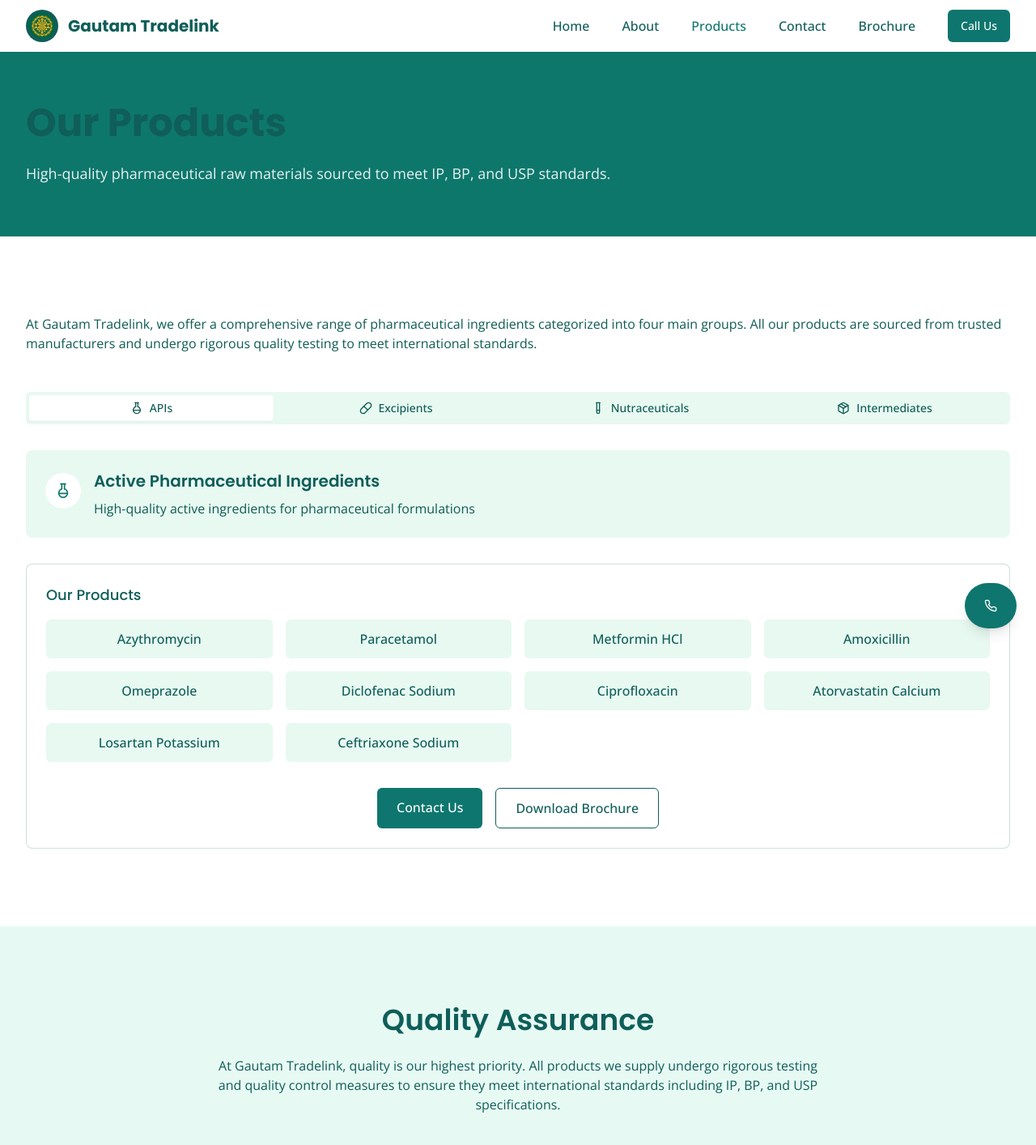
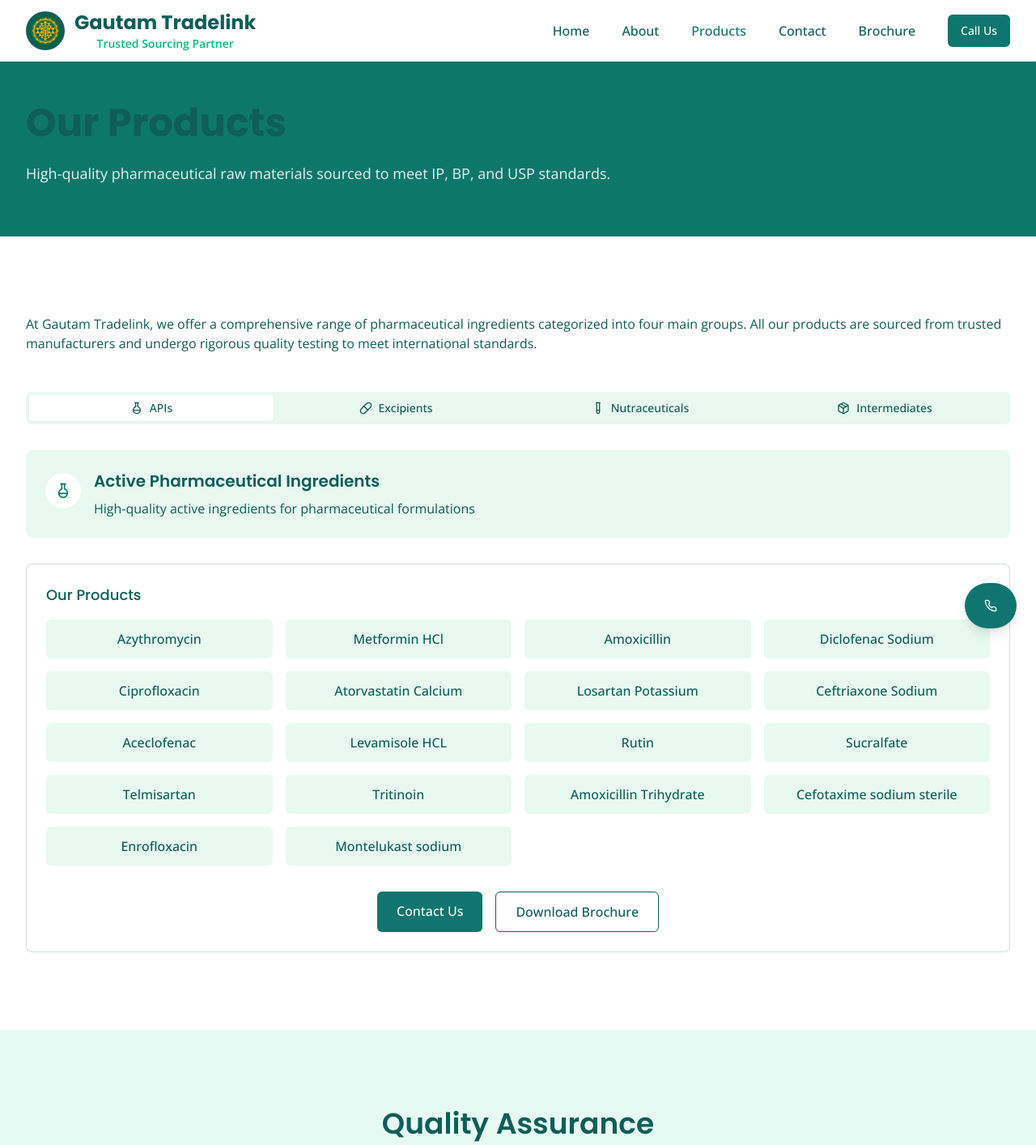
Before and after one commit to vatsal8355/gautam-tradelink-web, a React (Vite) app: page /products in a window 1280 px wide. Shown: the top 1414 px of the page at 81% size. Built offline with nearby package versions, Linux system fonts and the light colour scheme.

Commit message:
changes as said by vatsal

```diff
--- a/src/components/home/ContactCTA.tsx
+++ b/src/components/home/ContactCTA.tsx
@@ -15,7 +15,7 @@ const ContactCTA = () => {
             <Button asChild size="lg" className="bg-[#E7F9F3] text-[#0F5E59] hover:bg-[#E7F9F3]/90">
               <Link to="/contact">Contact Us</Link>
             </Button>
-            <Button asChild variant="outline" size="lg" className="text-white border-white/20 hover:bg-white/10">
+            <Button asChild size="lg" className="bg-[#E7F9F3] text-[#0F5E59] hover:bg-[#E7F9F3]/90">
               <Link to="/brochure">Download Brochure</Link>
             </Button>
           </div>
--- a/src/components/home/ProductCategories.tsx
+++ b/src/components/home/ProductCategories.tsx
@@ -1,4 +1,3 @@
-
 import { Link } from "react-router-dom";
 import { cn } from "@/lib/utils";
 import { FlaskRound, Pill, TestTube, Package } from "lucide-react";
@@ -9,7 +8,7 @@ const categories = [
     title: "Active Pharmaceutical Ingredients",
     icon: FlaskRound,
     description: "High-quality active ingredients for pharmaceutical formulations",
-    examples: ["Azythromycin", "Paracetamol", "Metformin HCl"],
+    examples: ["Azythromycin", "Metformin HCl", "Aceclofenac"],
     bgClass: "bg-primary/5"
   },
   {
@@ -17,7 +16,7 @@ const categories = [
     title: "Excipients",
     icon: Pill,
     description: "Essential inactive ingredients for pharmaceutical manufacturing",
-    examples: ["Microcrystalline Cellulose", "Lactose Monohydrate", "Povidone (PVP)"],
+    examples: ["Microcrystalline Cellulose", "Lactose Monohydrate", "Aspartame"],
     bgClass: "bg-secondary/10"
   },
   {
@@ -25,7 +24,7 @@ const categories = [
     title: "Nutraceuticals",
     icon: TestTube,
     description: "Natural ingredients with health benefits for nutritional supplements",
-    examples: ["Vitamin A", "Coenzyme Q10", "Green Tea Extract"],
+    examples: ["Vitamin A", "Vitamin C (plain/coated)", "Beta Carotene"],
     bgClass: "bg-emerald-50"
   },
   {
--- a/src/components/layout/Footer.tsx
+++ b/src/components/layout/Footer.tsx
@@ -88,7 +88,7 @@ const Footer = () => {
               <li className="flex items-start space-x-3">
                 <Phone size={18} className="mt-0.5 flex-shrink-0" />
                 <div className="text-sm">
-                  <p className="font-medium">Vatsal Shah</p>
+                  <p className="font-medium">Vatsalbhai Shah</p>
                   <p>+91 9867041134</p>
                 </div>
               </li>
--- a/src/components/layout/Navbar.tsx
+++ b/src/components/layout/Navbar.tsx
@@ -53,11 +53,14 @@ const Navbar = () => {
           <img
             src="/lovable-uploads/0631f6cd-096b-4291-a6bc-01899124a80a.png"
             alt="Gautam Tradelink Logo"
-            className="h-10 w-10 rounded-full bg-[#0F5E59] p-1"
+            className="h-12 w-12 rounded-full bg-[#0F5E59] p-1"
           />
-          <h1 className="text-xl font-bold text-[#0F5E59]">
-            Gautam Tradelink
-          </h1>
+          <div className="flex flex-col items-center">
+            <h1 className="text-2xl font-bold text-[#0F5E59]">
+              Gautam Tradelink
+            </h1>
+            <p className="text-sm font-semibold text-[#00BF7B]">Trusted Sourcing Partner</p>
+          </div>
         </Link>
 
         {/* Desktop Navigation */}
--- a/src/components/ui/button.tsx
+++ b/src/components/ui/button.tsx
@@ -21,7 +21,7 @@ const buttonVariants = cva(
         call: "bg-[#0E766E] text-white hover:bg-[#0E766E]/90 px-4 py-2 rounded-md",
         explore: "bg-[#0E766E] text-white hover:bg-[#0E766E]/90 px-6 py-3 rounded-md",
         contact: "border border-[#0E766E] text-[#0E766E] bg-white hover:bg-[#E7F9F3] px-6 py-3 rounded-md",
-        brochure: "bg-[#00BF7B] text-white hover:bg-[#00BF7B]/90 px-6 py-3 rounded-md",
+        brochure: "bg-[#0E766E] text-white hover:bg-[#0E766E]/90 px-6 py-3 rounded-md",
       },
       size: {
         default: "h-10 px-4 py-2",
--- a/src/pages/About.tsx
+++ b/src/pages/About.tsx
@@ -43,9 +43,9 @@ const About = () => {
         {/* Hero Section */}
         <section className="pt-32 pb-16 bg-primary">
           <div className="container-custom">
-            <div className="max-w-3xl text-white">
-              <h1 className="heading-xl mb-6">About Gautam Tradelink</h1>
-              <p className="text-lg opacity-90">
+            <div className="max-w-3xl">
+              <h1 className="heading-xl mb-6 text-[#0F5E59]">About Gautam Tradelink</h1>
+              <p className="text-lg opacity-90 text-white">
                 Your trusted sourcing partner for pharmaceutical raw materials and
                 active ingredients.
               </p>
@@ -56,17 +56,16 @@ const About = () => {
         {/* Company Overview */}
         <section className="section-padding">
           <div className="container-custom">
-            <div className="grid md:grid-cols-2 gap-12 items-center">
-              <div className="space-y-6">
-                <h2 className="heading-lg">Our Company</h2>
-                <p className="text-muted-foreground">
+            <div className="max-w-4xl mx-auto text-center">
+              <h2 className="heading-lg mb-10">Our Company</h2>
+              <p className="text-muted-foreground mb-4">
                 Gautam Tradelink is a leading supplier of pharmaceutical raw materials,
                 specifically focused on Active Pharmaceutical Ingredients (APIs),
                 Excipients, Nutraceuticals, and Chemical Intermediates. Based in
                 Mumbai with a strong presence in Gujarat, we've built a reputation
                 for quality and reliability in the pharmaceutical industry.
               </p>
-                <p className="text-muted-foreground">
+              <p className="text-muted-foreground mb-4">
                 Under the leadership of our proprietor, Mr. Vatsalbhai Shah, we have
                 developed an extensive network of suppliers and manufacturers, allowing
                 us to source the highest quality products that meet international standards.
@@ -76,16 +75,6 @@ const About = () => {
                 pharmaceutical raw materials and regulatory requirements, enabling
                 us to provide not just products but comprehensive sourcing solutions.
               </p>
-              </div>
-
-              <div className="relative">
-                <div className="absolute -inset-1 bg-gradient-to-r from-secondary/30 to-primary/20 opacity-70 blur-lg rounded-lg"></div>
-                <img
-                  src="https://images.unsplash.com/photo-1631549916768-4119b2e5f926?ixlib=rb-4.0.3&ixid=MnwxMjA3fDB8MHxzZWFyY2h8MTJ8fHBoYXJtYWNldXRpY2FsfGVufDB8fDB8fA%3D%3D&auto=format&fit=crop&w=800&q=60"
-                  alt="Pharmaceutical Industry"
-                  className="relative rounded-lg w-full h-auto object-cover shadow-lg"
-                />
-              </div>
             </div>
           </div>
         </section>
--- a/src/pages/Contact.tsx
+++ b/src/pages/Contact.tsx
@@ -1,4 +1,3 @@
-
 import { useState } from "react";
 import { Helmet } from "react-helmet-async";
 import { z } from "zod";
@@ -99,6 +98,7 @@ const Contact = () => {
                       </div>
                       <div>
                         <h3 className="font-medium mb-1">Phone</h3>
+                        <p className="text-muted-foreground mb-1">Vatsalbhai Shah</p>
                         <a
                           href="tel:+919867041134"
                           className="text-muted-foreground hover:text-primary transition-colors"
@@ -151,12 +151,8 @@ const Contact = () => {
                   <h3 className="font-semibold mb-3">Business Hours</h3>
                   <ul className="space-y-2 text-sm">
                     <li className="flex justify-between">
-                      <span className="text-muted-foreground">Monday - Friday</span>
-                      <span>9:00 AM - 6:00 PM</span>
-                    </li>
-                    <li className="flex justify-between">
-                      <span className="text-muted-foreground">Saturday</span>
-                      <span>10:00 AM - 4:00 PM</span>
+                      <span className="text-muted-foreground">Monday - Saturday</span>
+                      <span>10:00 AM - 6:30 PM</span>
                     </li>
                     <li className="flex justify-between">
                       <span className="text-muted-foreground">Sunday</span>
--- a/src/pages/Products.tsx
+++ b/src/pages/Products.tsx
@@ -27,15 +27,23 @@ const Products = () => {
       icon: FlaskRound,
       products: [
         "Azythromycin",
-        "Paracetamol",
         "Metformin HCl",
         "Amoxicillin",
-        "Omeprazole",
         "Diclofenac Sodium",
         "Ciprofloxacin",
         "Atorvastatin Calcium",
         "Losartan Potassium",
-        "Ceftriaxone Sodium"
+        "Ceftriaxone Sodium",
+        "Aceclofenac",
+        "Levamisole HCL",
+        "Rutin",
+        "Sucralfate",
+        "Telmisartan",
+        "Tritinoin",
+        "Amoxicillin Trihydrate",
+        "Cefotaxime sodium sterile",
+        "Enrofloxacin",
+        "Montelukast sodium"
       ]
     },
     excipients: {
@@ -50,9 +58,12 @@ const Products = () => {
         "Croscarmellose Sodium",
         "Sodium Starch Glycolate",
         "Talc (Pharmaceutical Grade)",
-        "Colloidal Silicon Dioxide",
         "Stearic Acid",
-        "Pregelatinized Starch"
+        "Aspartame",
+        "Lactose",
+        "HPMC pthalate",
+        "Glycine",
+        "Potassium citrate"
       ]
     },
     nutraceuticals: {
@@ -66,12 +77,17 @@ const Products = () => {
         "Lutein",
         "Omega-3 Fatty Acids",
         "L-Carnitine",
-        "Glucosamine Sulfate",
         "Lycopene",
         "Green Tea Extract",
         "Curcumin",
-        "Chondroitin Sulfate",
-        "Resveratrol"
+        "Resveratrol",
+        "Dbiotin",
+        "Inositol",
+        "Vitamin C (plain/coated)",
+        "Thiamine (Vitamin B1)",
+        "Riboflavin (Vitamin B2)",
+        "Beta Carotene (Synthetic/Natural)",
+        "Folic acid"
       ]
     },
     intermediates: {
```
Lines whose indentation alone changed are shown as unchanged.
